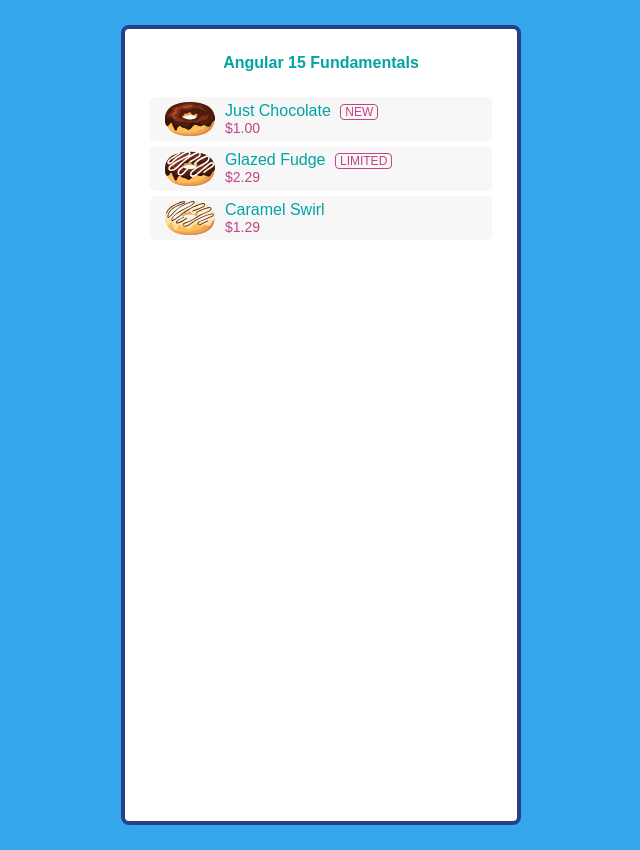
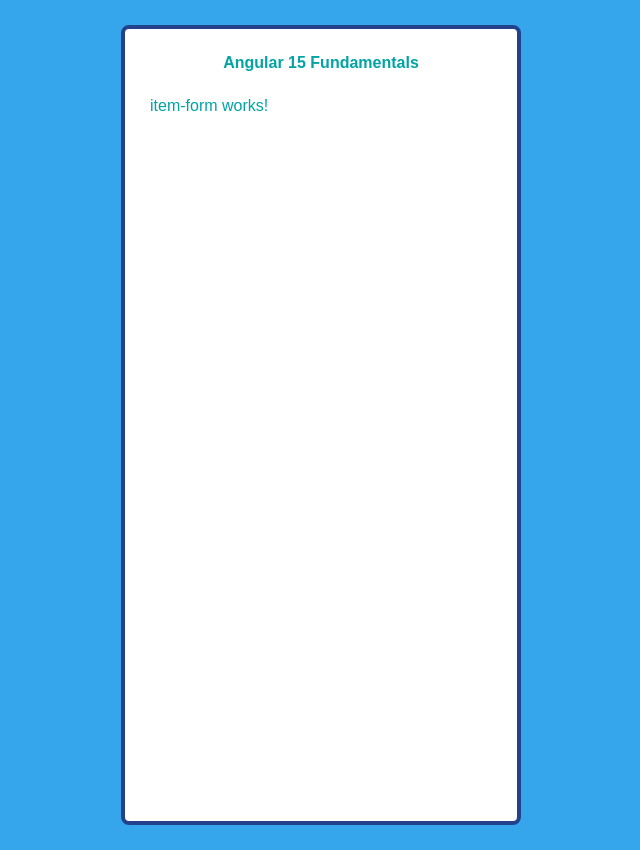
Before and after one commit to daonhan/angular15-fundamentals, an Angular app: page / in a window 1280 px wide. Shown: the whole page, without its empty margins (319-959 px from the left). Built offline with nearby package versions, Linux system fonts and the light colour scheme.

Commit message:
create a form container and dumb component

```diff
--- /dev/null
+++ b/src/app/admin/components/item-form/item-form.component.html
@@ -0,0 +1 @@
+<p>item-form works!</p>
--- /dev/null
+++ b/src/app/admin/containers/item-details/item-details.component.html
@@ -0,0 +1,3 @@
+<div>
+  <app-item-form></app-item-form>
+</div>
--- a/src/app/app.component.html
+++ b/src/app/app.component.html
@@ -3,6 +3,6 @@
     <strong>{{title}}</strong>
   </header>
   <div class="container">
-    <app-item-list></app-item-list>
+    <app-item-details></app-item-details>
   </div>
 </div>
```
Also changed, not shown: src/app/admin/admin.module.ts (+7 -3 lines), src/app/admin/components/item-form/item-form.component.ts (added, +10 -0 lines), src/app/admin/containers/item-details/item-details.component.ts (added, +10 -0 lines), src/app/admin/components/item-form/item-form.component.scss (added), src/app/admin/containers/item-details/item-details.component.scss (added), 2 other files (tests, documents, lock files or other folders).
